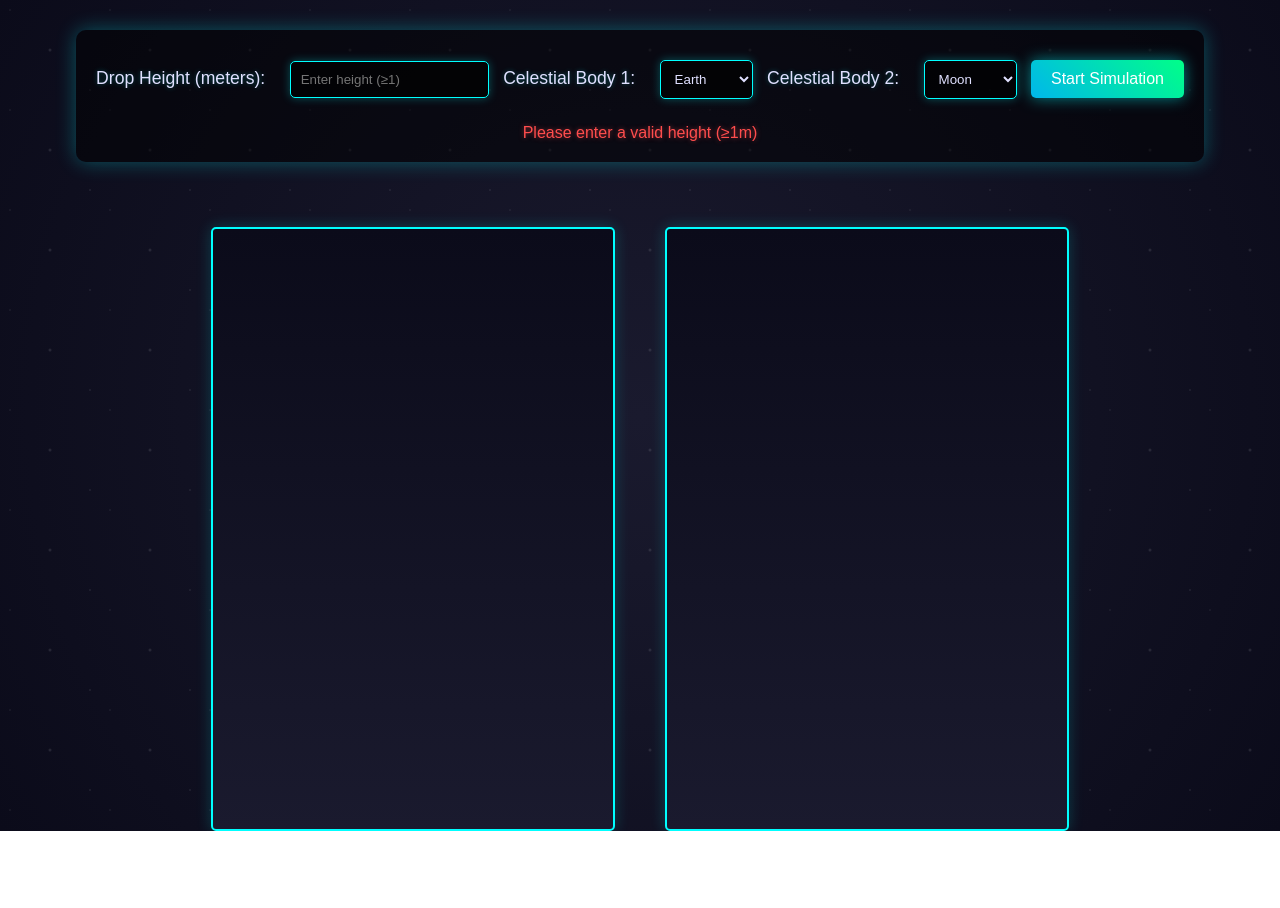
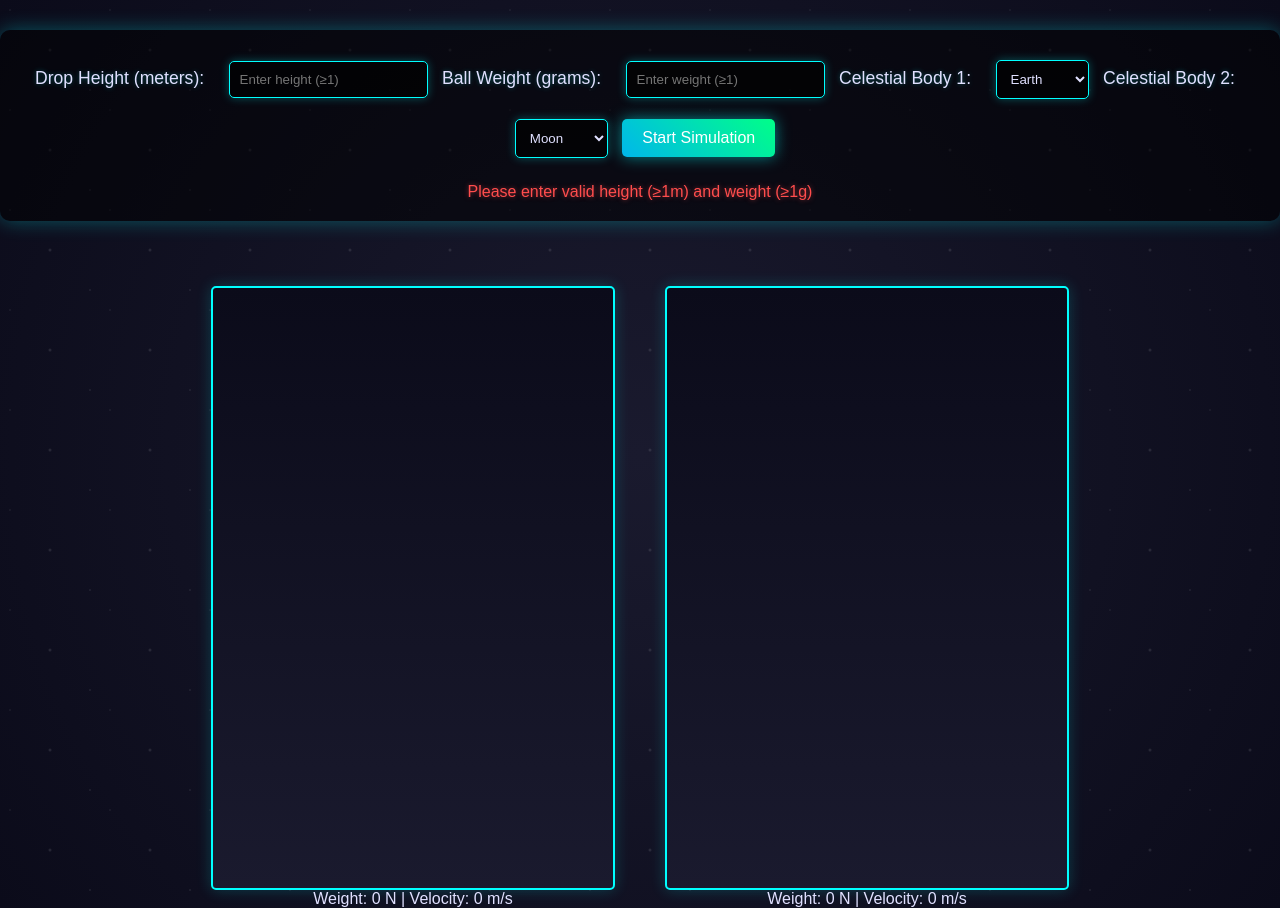
Before and after one commit to dr-engineer07/gravity, a plain HTML site: page index.html in a window 1280 px wide. Both pictures are taken after a click on the button "Start Simulation". Before the commit the page ends 831 px from the top, so only its background shows below. Drawn offline with Linux system fonts and the light colour scheme.

Commit message:
Update index.html

```diff
--- a/index.html
+++ b/index.html
@@ -3,13 +3,16 @@
 <head>
     <meta charset="UTF-8">
     <meta name="viewport" content="width=device-width, initial-scale=1.0">
-    <title>Ball Drop Simulation on Two Celestial Bodies</title>
+    <title>Ball Drop Simulation with Weight and Velocity</title>
     <link rel="stylesheet" href="styles.css">
 </head>
 <body>
     <div id="controls">
         <label for="height">Drop Height (meters):</label>
         <input type="number" id="height" min="1" placeholder="Enter height (≥1)">
+
+        <label for="weight">Ball Weight (grams):</label>
+        <input type="number" id="weight" min="1" placeholder="Enter weight (≥1)">
 
         <label for="planet1">Celestial Body 1:</label>
         <select id="planet1">
@@ -40,16 +43,18 @@
         </select>
 
         <button onclick="startSimulation()">Start Simulation</button>
-        <div id="error">Please enter a valid height (≥1m)</div>
+        <div id="error">Please enter valid height (≥1m) and weight (≥1g)</div>
     </div>
     <div id="simulation">
         <div class="planet-sim">
             <div id="label1" class="planet-label"></div>
             <canvas id="canvas1" width="400" height="600"></canvas>
+            <div id="info1" class="info">Weight: 0 N | Velocity: 0 m/s</div>
         </div>
         <div class="planet-sim">
             <div id="label2" class="planet-label"></div>
             <canvas id="canvas2" width="400" height="600"></canvas>
+            <div id="info2" class="info">Weight: 0 N | Velocity: 0 m/s</div>
         </div>
     </div>
     <script src="script.js"></script>
```
